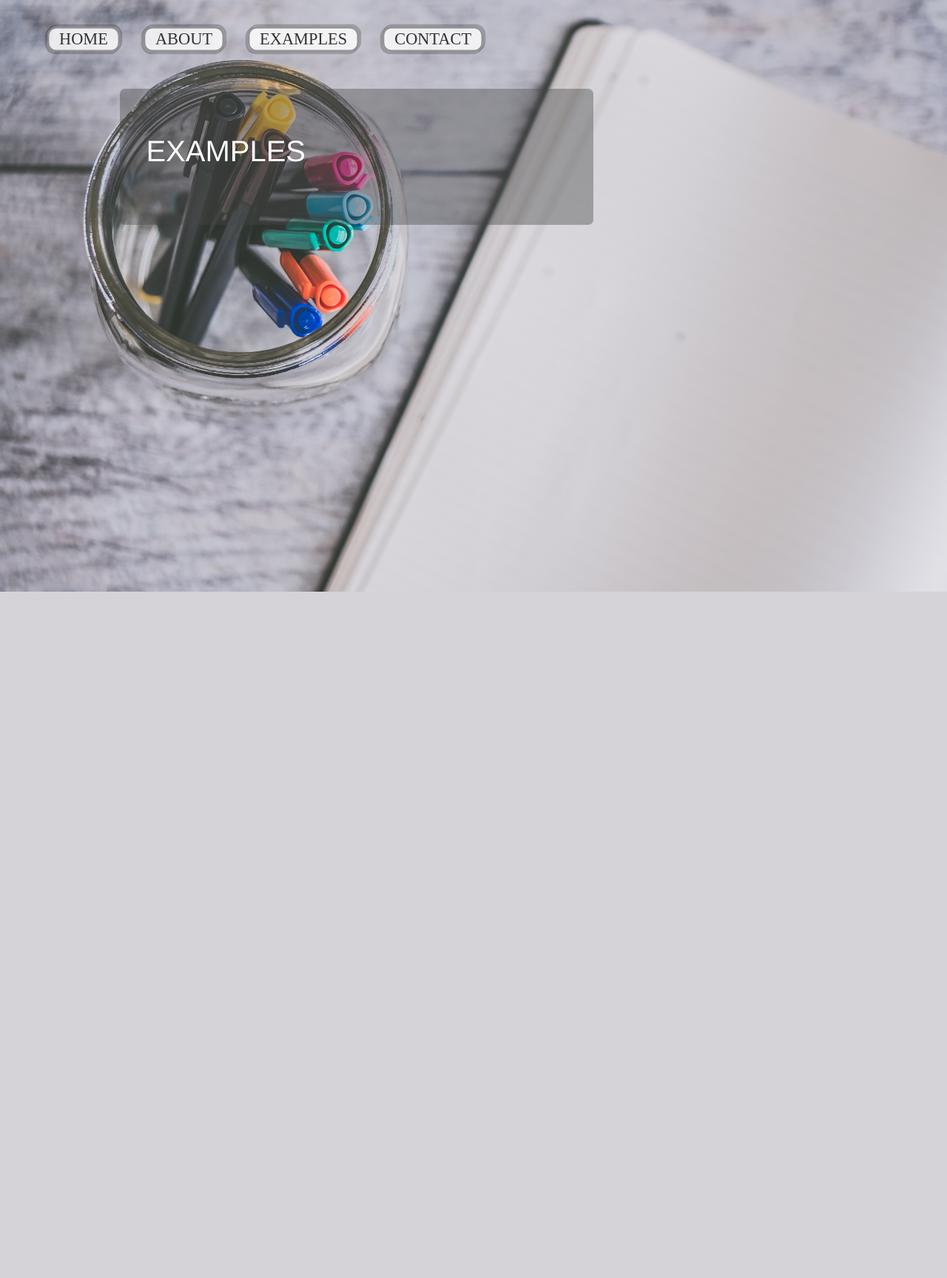
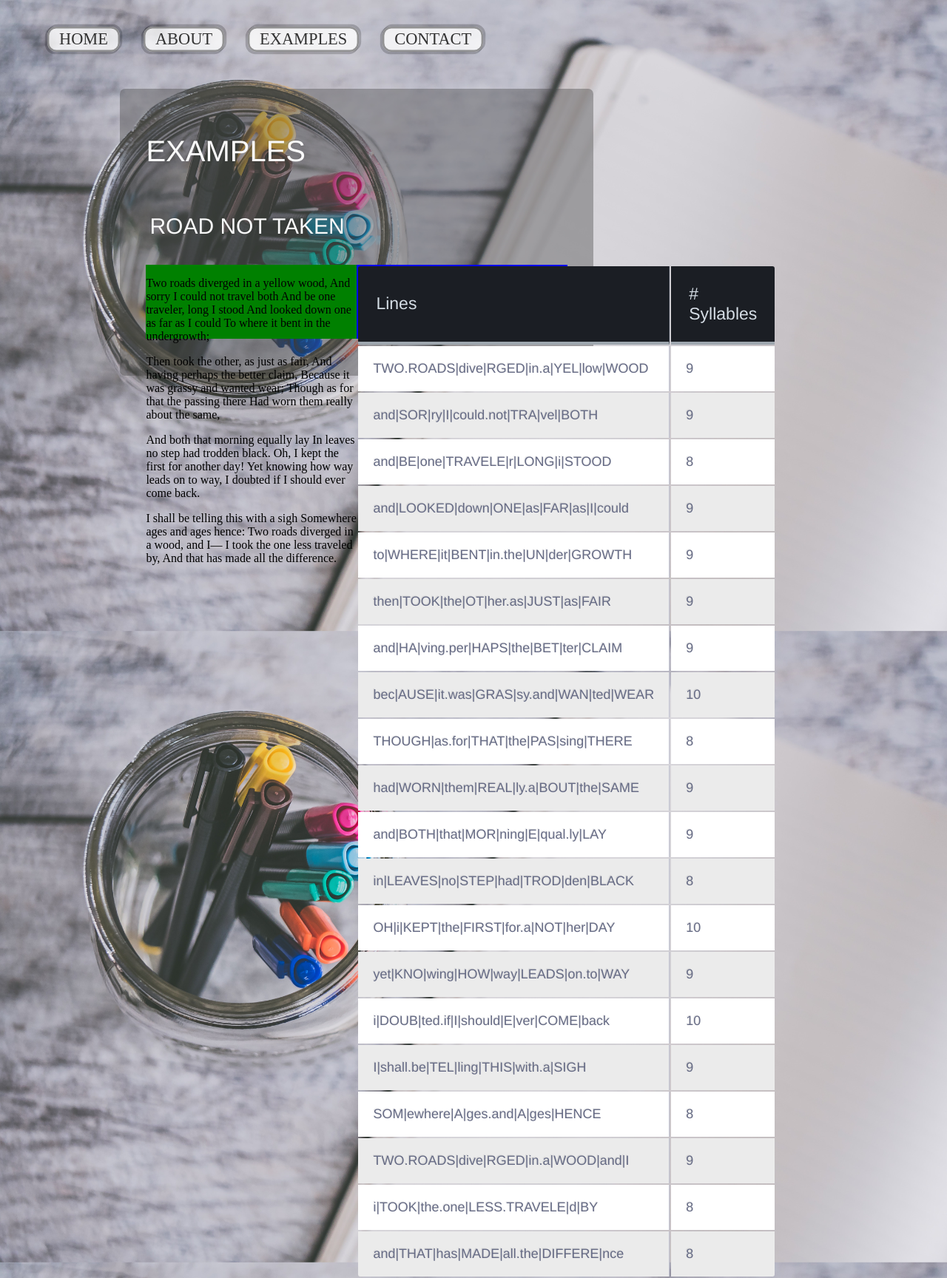
Before and after one commit to sbtries/scansiongenerator, a Flask app: page /examples in a window 1280 px wide. Shown: the whole page at 74% size. Before the commit the page ends 800 px from the top, so only its background shows below. Run offline with Flask 2, Linux system fonts and the light colour scheme.

Commit message:
updating examples

```diff
--- a/templates/examples.html
+++ b/templates/examples.html
@@ -8,7 +8,157 @@
 <div id="form-main">
   <div id="form-div">
     <h1> Examples</h1>
+    <div class="table-title">
+      <h3>Road Not Taken</h3>
+    </div>
 
+    <div style="width: 100%;">
+      <div style="width: 50%; height: 100px; float: left; background: green;">
+        <p>        Two roads diverged in a yellow wood,
+        And sorry I could not travel both
+        And be one traveler, long I stood
+        And looked down one as far as I could
+        To where it bent in the undergrowth;</p>
+        <p>
+        Then took the other, as just as fair,
+        And having perhaps the better claim,
+        Because it was grassy and wanted wear;
+        Though as for that the passing there
+        Had worn them really about the same,</p>
+        <p>        And both that morning equally lay
+        In leaves no step had trodden black.
+        Oh, I kept the first for another day!
+        Yet knowing how way leads on to way,
+        I doubted if I should ever come back.</p>
+        <p>        I shall be telling this with a sigh
+        Somewhere ages and ages hence:
+        Two roads diverged in a wood, and I—
+        I took the one less traveled by,
+        And that has made all the difference.</p>
+
+      </div>
+
+
+
+      <div style="margin-left: 50%; height: 100px; background: blue;">
+        <table id="table">
+          <tbody><tr>
+            <th class="text-left">Lines</th>
+            <th class="text-left"># Syllables</th>
+
+        </tr>
+            <tr>
+              <td>TWO.ROADS|dive|RGED|in.a|YEL|low|WOOD</td>
+              <td>9</td>
+            </tr>
+
+            <tr>
+              <td>and|SOR|ry|I|could.not|TRA|vel|BOTH</td>
+              <td>9</td>
+            </tr>
+
+            <tr>
+              <td>and|BE|one|TRAVELE|r|LONG|i|STOOD</td>
+              <td>8</td>
+            </tr>
+
+            <tr>
+              <td>and|LOOKED|down|ONE|as|FAR|as|I|could</td>
+              <td>9</td>
+            </tr>
+
+            <tr>
+              <td>to|WHERE|it|BENT|in.the|UN|der|GROWTH</td>
+              <td>9</td>
+            </tr>
+
+
+
+            <tr>
+              <td>then|TOOK|the|OT|her.as|JUST|as|FAIR</td>
+              <td>9</td>
+            </tr>
+
+            <tr>
+              <td>and|HA|ving.per|HAPS|the|BET|ter|CLAIM</td>
+              <td>9</td>
+            </tr>
+
+            <tr>
+              <td>bec|AUSE|it.was|GRAS|sy.and|WAN|ted|WEAR</td>
+              <td>10</td>
+            </tr>
+
+            <tr>
+              <td>THOUGH|as.for|THAT|the|PAS|sing|THERE</td>
+              <td>8</td>
+            </tr>
+
+            <tr>
+              <td>had|WORN|them|REAL|ly.a|BOUT|the|SAME</td>
+              <td>9</td>
+            </tr>
+
+
+
+            <tr>
+              <td>and|BOTH|that|MOR|ning|E|qual.ly|LAY</td>
+              <td>9</td>
+            </tr>
+
+            <tr>
+              <td>in|LEAVES|no|STEP|had|TROD|den|BLACK</td>
+              <td>8</td>
+            </tr>
+
+            <tr>
+              <td>OH|i|KEPT|the|FIRST|for.a|NOT|her|DAY</td>
+              <td>10</td>
+            </tr>
+
+            <tr>
+              <td>yet|KNO|wing|HOW|way|LEADS|on.to|WAY</td>
+              <td>9</td>
+            </tr>
+
+            <tr>
+              <td>i|DOUB|ted.if|I|should|E|ver|COME|back</td>
+              <td>10</td>
+            </tr>
+
+
+
+            <tr>
+              <td>I|shall.be|TEL|ling|THIS|with.a|SIGH</td>
+              <td>9</td>
+            </tr>
+
+            <tr>
+              <td>SOM|ewhere|A|ges.and|A|ges|HENCE</td>
+              <td>8</td>
+            </tr>
+
+            <tr>
+              <td>TWO.ROADS|dive|RGED|in.a|WOOD|and|I</td>
+              <td>9</td>
+            </tr>
+
+            <tr>
+              <td>i|TOOK|the.one|LESS.TRAVELE|d|BY</td>
+              <td>8</td>
+            </tr>
+
+            <tr>
+              <td>and|THAT|has|MADE|all.the|DIFFERE|nce</td>
+              <td>8</td>
+            </tr>
+
+
+
+          </tbody></table>
+      </div>
+      </div>
+  </div>
 
   </div>
 
```
